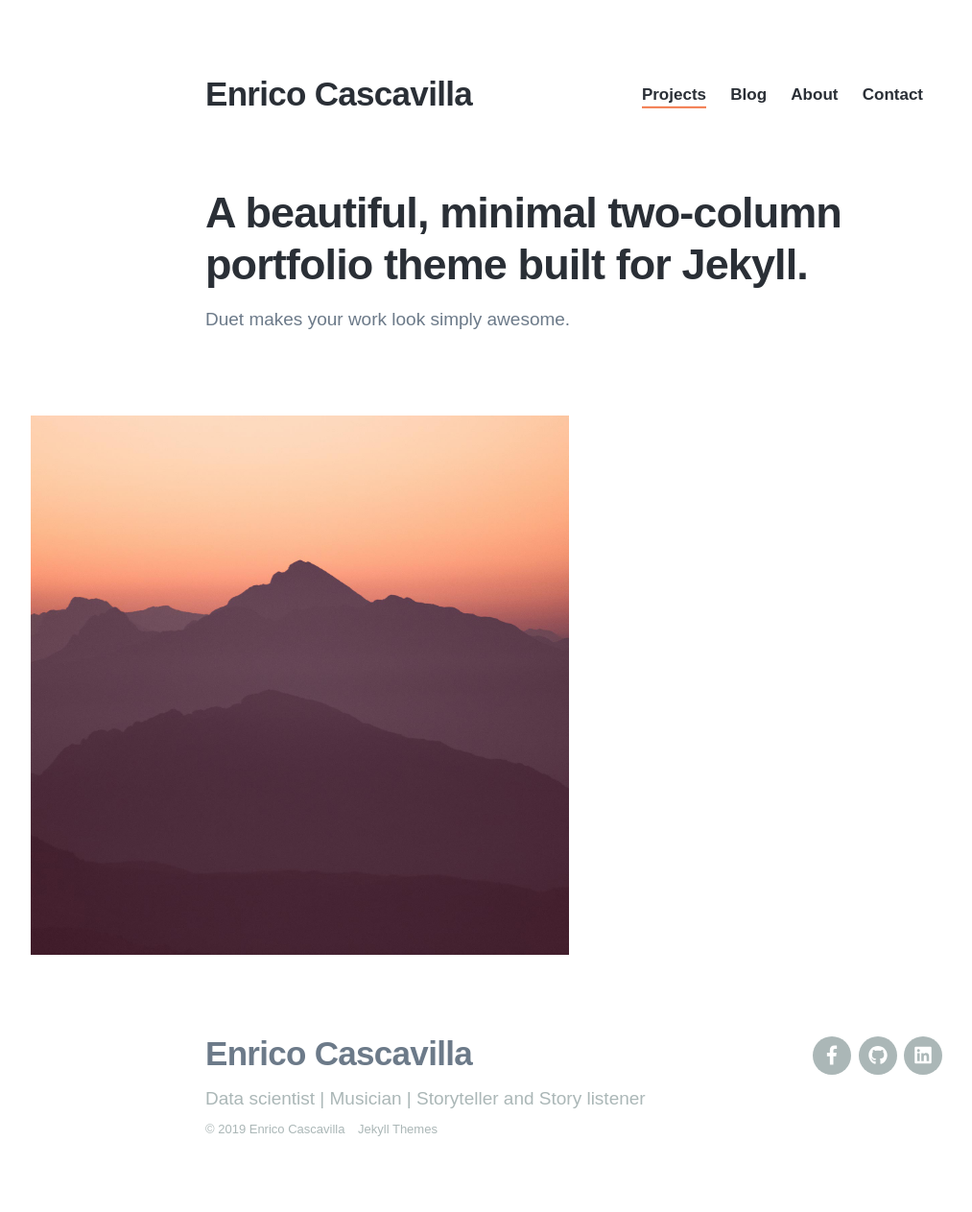
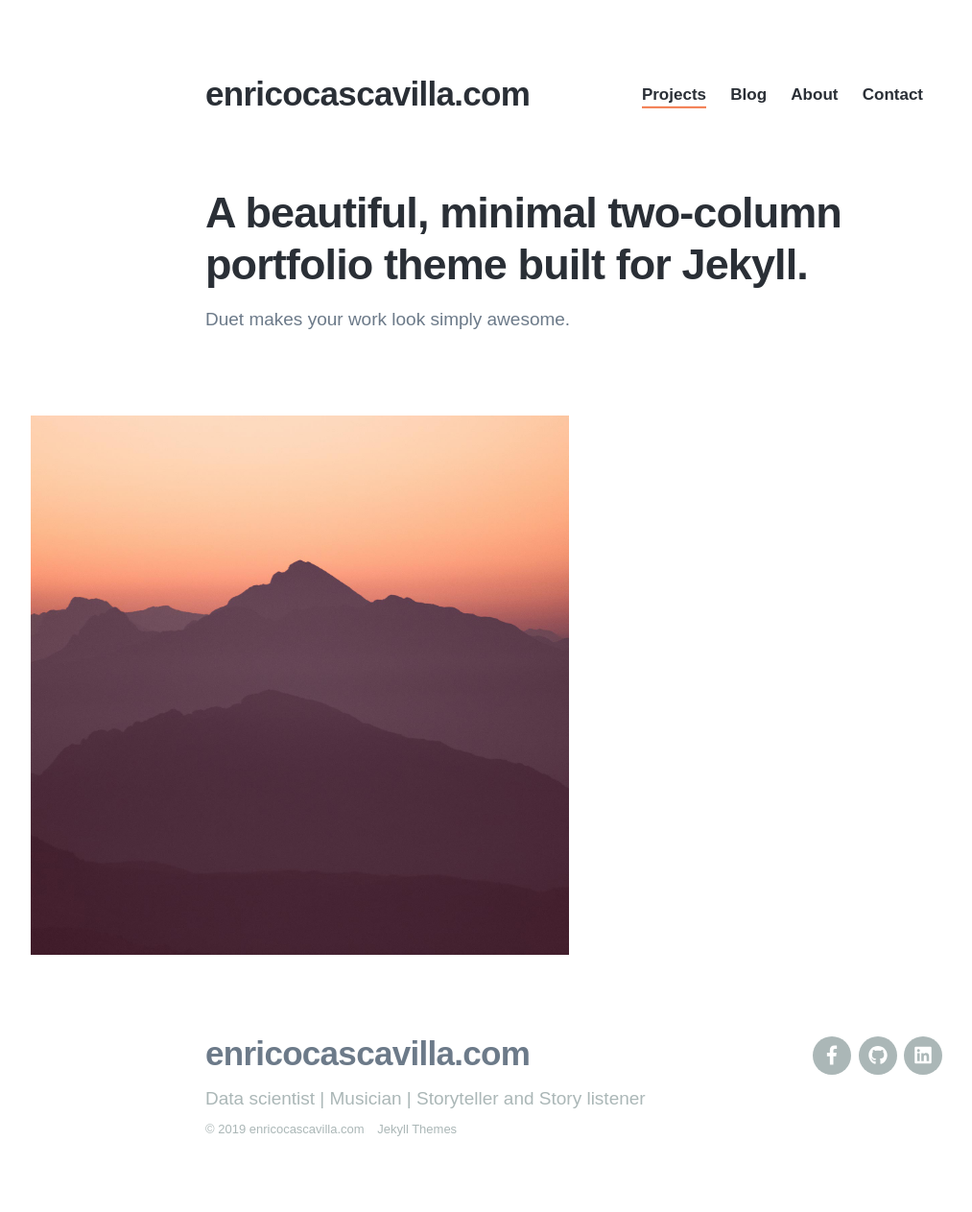
Before and after one commit to enrico-cascavilla/enrico-cascavilla.github.io, a Jekyll site: the page built from index.html, in a window 1280 px wide. Shown: the whole page at 96% size, without its empty margins (42-1055 px from the left). Built offline with Jekyll 4.4.1, drawn with Linux system fonts in a browser that asks for light colours; nearby versions of some CDN libraries; some web fonts are replaced.

Commit message:
portfolio name

```diff
--- a/_config.yml
+++ b/_config.yml
@@ -1,4 +1,4 @@
-site: Duet Jekyll Theme
+site: enricocascavilla.com
 
 collections:
   pages:
--- a/_data/settings.yml
+++ b/_data/settings.yml
@@ -1,5 +1,5 @@
 basic_settings:
-  site_title: Enrico Cascavilla
+  site_title: enricocascavilla.com
   favicon_image: /images/favicon.png
 
 header_settings:
```
